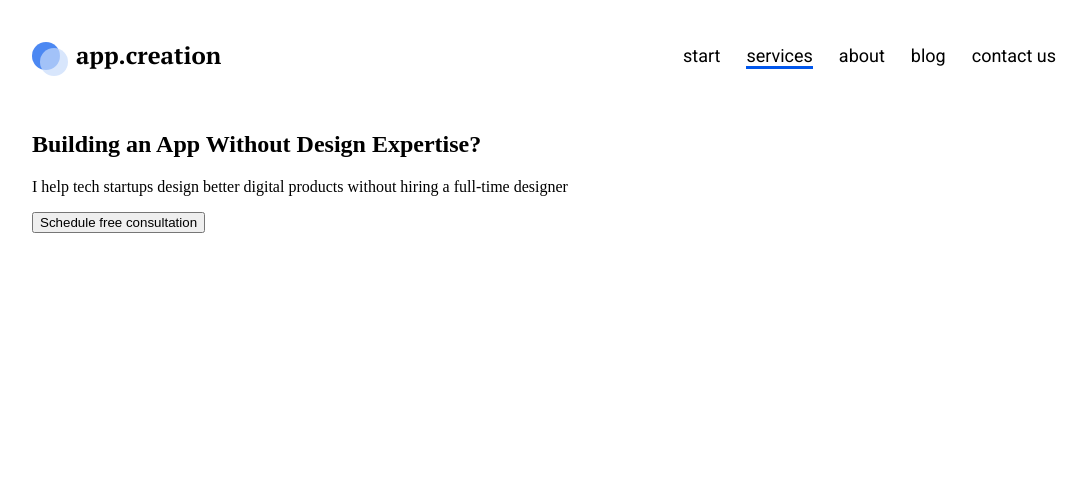
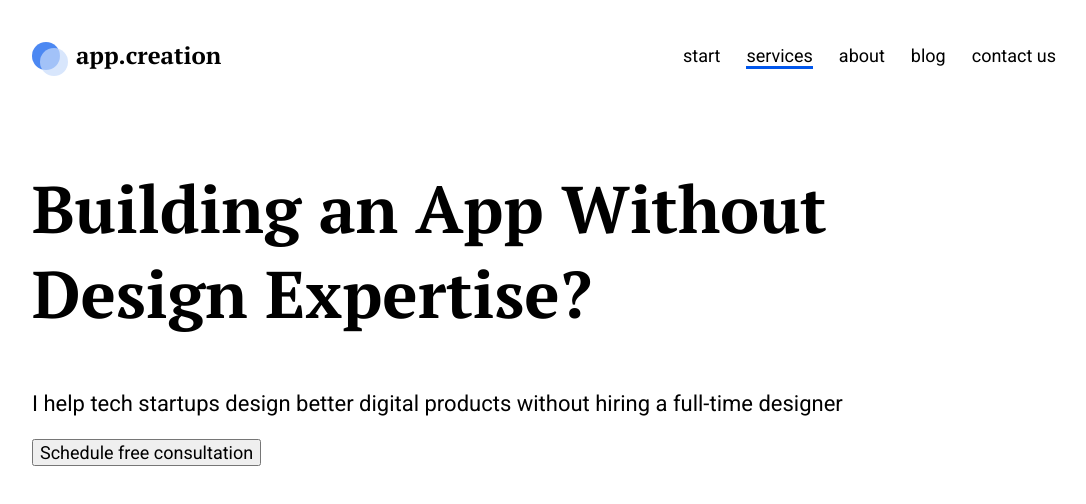
Before and after one commit to WebHeroSchool/firstsite, a plain HTML site: page index.html in a window 1280 px wide. Shown: the whole page, without its empty margins (96-1182 px from the left). Drawn offline with Linux system fonts and the light colour scheme.

Commit message:
new style in main

```diff
--- a/styles.css
+++ b/styles.css
@@ -103,3 +103,15 @@ body {
 .logo__circle_color_dark-blue {
   background: #0056ec;
 }
+
+.main-content__title {
+  font: 700 66px/85px "PT Serif", Arial, Helvetica, sans-serif;
+}
+
+.main-content__description {
+  font: 400 22px/26px Roboto, Arial, Helvetica, sans-serif;
+}
+
+.main-content__button {
+  font: 500 18px/21px Roboto, Arial, Helvetica, sans-serif;
+}
```
